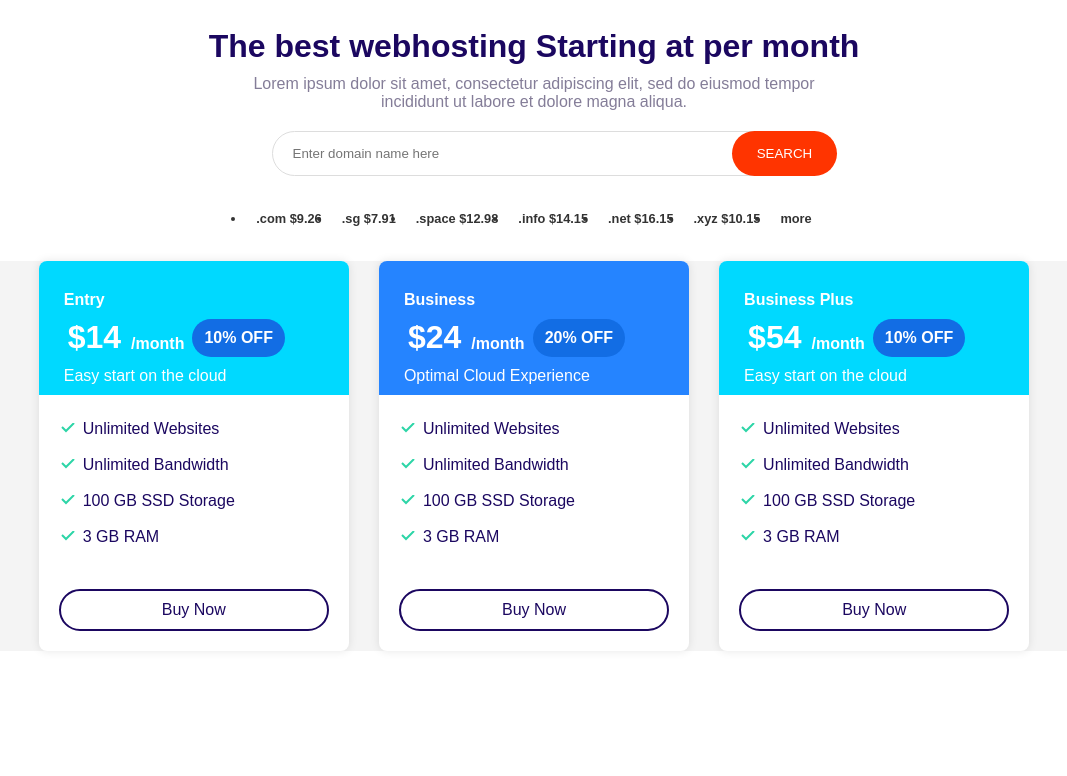
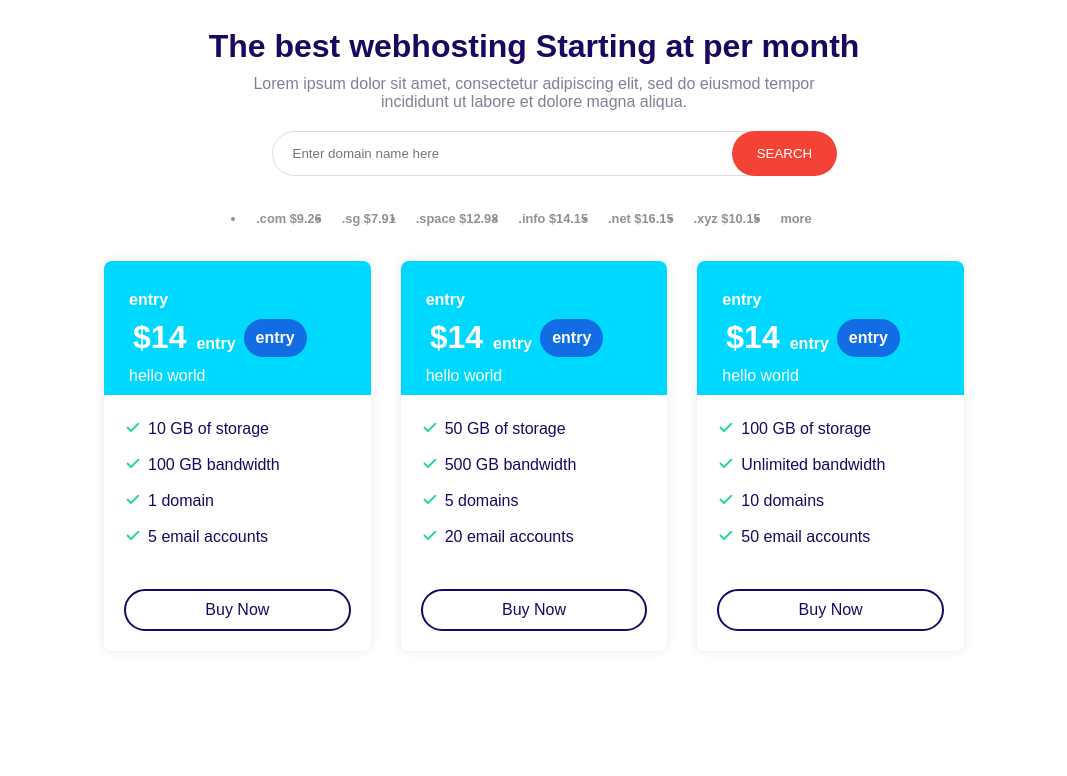
Before and after one commit to UzzalPahan/moshify, a plain HTML site: page index.html in a window 1280 px wide. Shown: the part 740-1516 px from the top of the page, without its empty margins (106-1173 px from the left). Drawn offline with Linux system fonts and the light colour scheme.

Commit message:
add css color variable and fetch package data using js

```diff
--- a/app.js
+++ b/app.js
@@ -1,3 +1,5 @@
+// mobile toggle menu start
+
 const menu = document.getElementById("menu");
 function showMenu() {
   menu.style.right = "0px";
@@ -5,3 +7,85 @@ function showMenu() {
 function hideMenu() {
   menu.style.right = "-200px";
 }
+
+// mobile toggle menu end
+
+
+//fetch package card start
+document.addEventListener('DOMContentLoaded', function () {
+  // Fetch product data
+  fetch('data/package_data.json')
+    .then(response => response.json())
+    .then(packages => {
+      // Display product data in cards
+      const container = document.getElementById('card_manager');
+      container.classList.add('card_manager')
+
+      packages.forEach(singlePackage => {
+        const card = createPackageCard(singlePackage);
+        container.appendChild(card);
+      });
+    })
+    .catch(error => console.error('Error fetching product data:', error));
+
+  // Function to create a product card
+  function createPackageCard(singlePackage) {
+    const card = document.createElement('div');
+    card.classList.add('card');
+
+
+    const cardHeader = document.createElement('div');
+    cardHeader.classList.add('card-header')
+
+    const titleSpan = document.createElement('h4');
+    titleSpan.textContent = 'entry';
+
+    const titleh2 = document.createElement('h2');
+    titleh2.classList.add('price');
+    titleh2.textContent = '$14';
+
+    const month = document.createElement('span');
+    month.classList.add('month');
+    month.textContent = 'entry';
+
+    const percentage = document.createElement('span');
+    percentage.classList.add('percentage');
+    percentage.textContent = 'entry';
+
+    const cardBody = document.createElement('div');
+    cardBody.classList.add('card-body')
+
+    const description = document.createElement('p');
+    description.textContent = `hello world`;
+
+
+    const featuresList = document.createElement('ul');
+    singlePackage.features.forEach(feature => {
+      const listItem = document.createElement('li');
+      listItem.textContent = feature;
+      featuresList.appendChild(listItem);
+    });
+
+    const buyBtn = document.createElement('button');
+  buyBtn.classList.add('buy-button')
+    buyBtn.textContent = `Buy Now`;
+
+
+    card.appendChild(cardHeader);
+    cardHeader.appendChild(titleSpan)
+    cardHeader.appendChild(titleh2)
+
+    titleh2.appendChild(month);
+    titleh2.appendChild(percentage);
+
+    cardHeader.appendChild(description);
+
+    card.appendChild(cardBody);
+    cardBody.appendChild(featuresList);
+    cardBody.appendChild(buyBtn);
+
+    return card;
+  }
+});
+
+//fetch package card end
--- /dev/null
+++ b/component/js_package_card/package_card.css
@@ -0,0 +1,98 @@
+:root{
+    --color: red;
+}
+
+#card_section {
+    font-family: "Arial", sans-serif;
+    background-color: #f4f4f4;
+    /* background-color: var(--color); */
+    margin: 0;
+    display: flex;
+    align-items: center;
+    justify-content: center;
+  }
+  .card_manager{
+      display: flex;
+      gap: 30px;
+
+  }
+  .card {
+    background-color: #fff;
+    border-radius: 8px;
+    box-shadow: 0 0 10px rgba(0, 0, 0, 0.1);
+    overflow: hidden;
+    transition: transform 0.2s;
+  }
+
+  .card:hover {
+    transform: scale(1.05);
+  }
+
+  .card-header {
+    background-color: #00d9ff;
+    color: #fff;
+    padding: 30px 60px 10px 25px;
+  }
+
+  .card-header > h2 {
+    margin-top: 4px;
+    font-size: 2rem;
+    color: #fff;
+  }
+  .month {
+    font-size: 1rem;
+    margin-left: 8px;
+
+  }
+  .percentage {
+    font-size: 1rem;
+    background-color: aqua;
+    padding: 2px 6px;
+    border-radius: 40px;
+    margin-left: 8px;
+  }
+
+  .card-body {
+    padding: 20px;
+  }
+
+  .price {
+    font-size: 1.5em;
+    font-weight: bold;
+    color: #333;
+  }
+
+  .card-body > ul {
+    list-style-image: url("../../icons/tick.svg");
+    margin-top: 0;
+  }
+
+  .card-body > ul > li {
+    margin-bottom: 8px;
+    padding: 5px 0;
+  }
+
+  .buy-button {
+    margin-top: 30px;
+    background: none;
+    color: #000;
+    border: 2px solid red;
+    padding: 10px 20px;
+    font-size: 1em;
+    cursor: pointer;
+    border-radius: 40px;
+    transition: background-color 0.2s;
+    width: 100%;
+  }
+
+  .buy-button:hover{
+    background-color: red;
+    color: #fff;
+  }
+
+  @media screen and (max-width: 768px) {
+  .card_manager {
+    flex-direction: column;
+  }
+
+  }
--- /dev/null
+++ b/data/package_data.json
@@ -0,0 +1,38 @@
+      [
+        {
+          "id": 1,
+          "name": "Basic Plan",
+          "price": 4.99,
+          "description": "Our Basic hosting package is perfect for individuals or small businesses looking to establish an online presence. Features include:",
+          "features": [
+            "10 GB of storage",
+            "100 GB bandwidth",
+            "1 domain",
+            "5 email accounts"
+          ]
+        },
+        {
+          "id": 2,
+          "name": "Standard Plan",
+          "price": 9.99,
+          "description": "Upgrade to our Standard hosting plan for more resources and enhanced capabilities. This plan includes:",
+          "features": [
+            "50 GB of storage",
+            "500 GB bandwidth",
+            "5 domains",
+            "20 email accounts"
+          ]
+        },
+        {
+          "id": 3,
+          "name": "Premium Plan",
+          "price": 19.99,
+          "description": "Experience top-tier hosting with our Premium plan. Ideal for growing businesses, this package provides:",
+          "features": [
+            "100 GB of storage",
+            "Unlimited bandwidth",
+            "10 domains",
+            "50 email accounts"
+          ]
+        }
+      ]
--- a/index.html
+++ b/index.html
@@ -88,71 +88,9 @@
 
         <!-- Package Card Start  -->
         <section id="card_section">
-          <div class="card_manager">
-            <div class="card">
-              <div class="card-header">
-                <h4>Entry</h4>
-                <h2 class="price">
-                  $14<span class="month">/month</span
-                  ><span class="percentage">10% OFF</span>
-                </h2>
-                <p>Easy start on the cloud</p>
-              </div>
-              <div class="card-body">
-                <ul>
-                  <li>Unlimited Websites</li>
-                  <li>Unlimited Bandwidth</li>
-                  <li>100 GB SSD Storage</li>
-                  <li>3 GB RAM</li>
-                </ul>
-                <button class="buy-button">Buy Now</button>
-              </div>
-            </div>
+          <div id="card_manager">
 
-            <!-- card two  -->
 
-            <div class="card">
-              <div class="card-header" style="background-color: #2584ff">
-                <h4>Business</h4>
-                <h2 class="price">
-                  $24<span class="month">/month</span
-                  ><span class="percentage">20% OFF</span>
-                </h2>
-                <p>Optimal Cloud Experience</p>
-              </div>
-              <div class="card-body">
-                <ul>
-                  <li>Unlimited Websites</li>
-                  <li>Unlimited Bandwidth</li>
-                  <li>100 GB SSD Storage</li>
-                  <li>3 GB RAM</li>
-                </ul>
-                <button class="buy-button">Buy Now</button>
-              </div>
-            </div>
-
-            <!-- Card three  -->
-            <section id="card_section">
-              <div class="card">
-                <div class="card-header">
-                  <h4>Business Plus</h4>
-                  <h2 class="price">
-                    $54<span class="month">/month</span
-                    ><span class="percentage">10% OFF</span>
-                  </h2>
-                  <p>Easy start on the cloud</p>
-                </div>
-                <div class="card-body">
-                  <ul>
-                    <li>Unlimited Websites</li>
-                    <li>Unlimited Bandwidth</li>
-                    <li>100 GB SSD Storage</li>
-                    <li>3 GB RAM</li>
-                  </ul>
-                  <button class="buy-button">Buy Now</button>
-                </div>
-              </div>
-            </section>
           </div>
         </section>
 
--- a/style.css
+++ b/style.css
@@ -4,14 +4,26 @@
   box-sizing: border-box;
   font-family: sans-serif;
 }
-
+:root{
+  --whiteColor: #fff;
+  --primaryColor: #1b0760;
+  --blackColor: #000;
+  --redColor: #f44336;
+  --secondBlack: #a9a5ae;
+  --thirdBlack: #847d98;
+  --cardColor: #00d9ff;
+  --blackTestimonial: #5c5577;
+  --listColor: #919191;
+  --percentage: #126de4;
+  --cardHeader: #00d9ff;
+}
 /* Reuseable class start  */
 .container {
   padding: 2% 6%;
 }
 
 .text-white {
-  color: #fff;
+  color: var(--whiteColor);
 }
 .text-ddd {
   color: #d2cfd9;
@@ -23,13 +35,13 @@
   padding: 20px;
 }
 .primary_color {
-  color: #1b0760;
+  color: var(--primaryColor);
 }
 /* Reuseable class End  */
 
 /* Top Nav Section Start */
 header {
-  background-color: #000;
+  background-color: var(--blackColor);
   clip-path: polygon(0 0, 100% 0, 100% 90%, 0% 100%);
   width: 100%;
   height: 100%;
@@ -59,14 +71,14 @@ nav > img {
   position: relative;
 }
 .nav-links > ul > li > a {
-  color: #a9a5ae;
+  color: var(--secondBlack);
   text-decoration: none;
 }
 .nav-links > ul > li::after {
   content: "";
   width: 0%;
   height: 2px;
-  background-color: #f44336;
+  background-color: var(--redColor);
   display: block;
   margin: auto;
   transition: 0.5s;
@@ -89,7 +101,7 @@ nav > img {
   font-size: 4rem;
 }
 .text_section > p {
-  color: #a9a5ae;
+  color: var(--secondBlack);
   margin-top: 10px;
   margin-bottom: 20px;
 }
@@ -98,9 +110,9 @@ nav > img {
 }
 .btn {
   padding: 15px 25px;
-  color: #fff;
+  color: var(--whiteColor);
   text-transform: uppercase;
-  background-color: #ff3400;
+  background-color: var(--redColor);
   border-radius: 50px;
   outline: none;
   border: none;
@@ -116,12 +128,12 @@ nav > img {
   padding: 20px 0;
 }
 .title > h2 {
-  color: #1b0760;
+  color: var(--primaryColor);
   font-weight: bold;
   font-size: 2rem;
 }
 .title > p {
-  color: #847d98;
+  color: var(--thirdBlack);
   padding-top: 10px;
 }
 
@@ -141,9 +153,9 @@ nav > img {
   position: absolute;
   right: 260px;
   padding: 15px 25px;
-  color: #fff;
+  color: var(--whiteColor);
   text-transform: uppercase;
-  background-color: #ff3400;
+  background-color: var(--redColor);
   border-radius: 50px;
   outline: none;
   border: none;
@@ -172,9 +184,9 @@ nav > img {
 }
 .price > li:hover {
   padding: 5px 10px;
-  background-color: #00d9ff;
+  background-color: var(--cardColor);
   border-radius: 50px;
-  color: #fff;
+  color: var(--whiteColor);
   cursor: pointer;
 }
 /* responsive  */
@@ -189,7 +201,7 @@ nav > img {
 /* Package Card section Start  */
 #card_section {
   font-family: "Arial", sans-serif;
-  background-color: #f4f4f4;
+  /* background-color: #f4f4f4; */
   margin: 0;
   display: flex;
   align-items: center;
@@ -201,7 +213,7 @@ nav > img {
 }
 .card {
   max-width: 500px;
-  background-color: #fff;
+  background-color: var(--whiteColor);
   border-radius: 8px;
   box-shadow: 0 0 10px rgba(0, 0, 0, 0.1);
   overflow: hidden;
@@ -213,15 +225,15 @@ nav > img {
 }
 
 .card-header {
-  background-color: #00d9ff;
-  color: #fff;
+  background-color: var(--cardHeader);
+  color: var(--whiteColor);
   padding: 30px 60px 10px 25px;
 }
 
 .card-header > h2 {
   margin-top: 4px 0;
   font-size: 2rem;
-  color: #fff;
+  color: var(--whiteColor);
 }
 .month {
   font-size: 1rem;
@@ -229,7 +241,7 @@ nav > img {
 }
 .percentage {
   font-size: 1rem;
-  background-color: #126de4;
+  background-color: var(--percentage);
   padding: 10px 12px;
   border-radius: 40px;
   margin-left: 8px;
@@ -242,7 +254,7 @@ nav > img {
 .price {
   font-size: 1.5em;
   font-weight: bold;
-  color: #333;
+  color: var(--listColor);
   padding: 10px 4px;
 }
 
@@ -253,7 +265,7 @@ nav > img {
 }
 
 .card-body > ul > li {
-  color: #1b0760;
+  color: var(--primaryColor);
   margin-bottom: 8px;
   padding: 5px 0;
 }
@@ -261,8 +273,8 @@ nav > img {
 .buy-button {
   margin-top: 30px;
   background: none;
-  color: #1b0760;
-  border: 2px solid #1b0760;
+  color: var(--primaryColor);
+  border: 2px solid var(--primaryColor);
   padding: 10px 20px;
   font-size: 1em;
   cursor: pointer;
@@ -272,8 +284,8 @@ nav > img {
 }
 
 .buy-button:hover {
-  background-color: #1b0760;
-  color: #fff;
+  background-color: var(--primaryColor);
+  color: var(--whiteColor);
 }
 
 @media screen and (max-width: 768px) {
@@ -316,7 +328,7 @@ nav > img {
   outline: none;
   cursor: pointer;
   font-size: 1.2rem;
-  color: #ff3401;
+  color: var(--redColor);
 }
 
 /* responsive  */
@@ -342,7 +354,7 @@ nav > img {
     outline: none;
     cursor: pointer;
     font-size: 1rem;
-    color: #ff3401;
+    color: var(--redColor);
   }
 }
 /* control section  */
@@ -402,7 +414,7 @@ nav > img {
   display: flex;
   justify-content: space-evenly;
   align-items: center;
-  background-color: #fff;
+  background-color: var(--whiteColor);
   box-shadow: 0 0 30px rgba(0, 0, 0, 0.3);
   padding: 20px;
 }
@@ -415,14 +427,14 @@ nav > img {
 .testimonial_text > q {
   line-height: 2rem;
   font-style: italic;
-  color: #5c5577;
+  color: var(--blackTestimonial);
 }
 .testimonial_text > h5 {
   margin-top: 60px;
-  color: #1b0760;
+  color: var(--primaryColor);
 }
 .testimonial_text > p {
-  color: #919191;
+  color: var(--listColor);
   font-size: 1rem;
 }
 
@@ -454,10 +466,11 @@ nav > img {
   justify-content: space-between;
   align-items: center;
   margin-bottom: -160px;
-  background-color: #2584ff;
+  /* background-color: #2584ff; */
+  background-color: var(--percentage);
   width: 70vw;
   padding: 2% 4%;
-  color: #fff;
+  color: var(--whiteColor);
   border-radius: 10px;
   z-index: 5;
   position: relative;
@@ -468,8 +481,8 @@ nav > img {
 }
 .ads_text_container > button {
   padding: 10px 25px;
-  background-color: #00d8fe;
-  color: #fff;
+  background-color: var(--cardColor);
+  color: var(--whiteColor);
   border-radius: 40px;
   outline: none;
   border: none;
@@ -495,12 +508,15 @@ nav > img {
 
 /* footer css  */
 footer {
-  background-color: #000;
+  background-color: var(--blackColor);
   position: absolute;
   width: 100%;
 }
+footer  ul  li{
+  list-style: none;
+}
 .footer {
-  color: #fff;
+  color: var(--whiteColor);
   display: flex;
   justify-content: space-between;
   padding-top: 100px;
@@ -510,24 +526,24 @@ footer {
 }
 .brand > p {
   padding-top: 20px;
-  color: #919191;
+  color: var(--listColor);
 }
 
 .products > ul > li {
   padding-top: 10px;
-  color: #919191;
+  color: var(--listColor);
 }
 .company > ul > li {
   padding-top: 10px;
-  color: #919191;
+  color: var(--listColor);
 }
 .support > ul > li {
   padding-top: 10px;
-  color: #919191;
+  color: var(--listColor);
 }
 .domains > ul > li {
   padding-top: 10px;
-  color: #919191;
+  color: var(--listColor);
 }
 
 /* responsive  */
```
Also changed, not shown: component/js_package_card/app.js (added, +75 -0 lines), component/js_package_card/package_card.html (added, +17 -0 lines).
